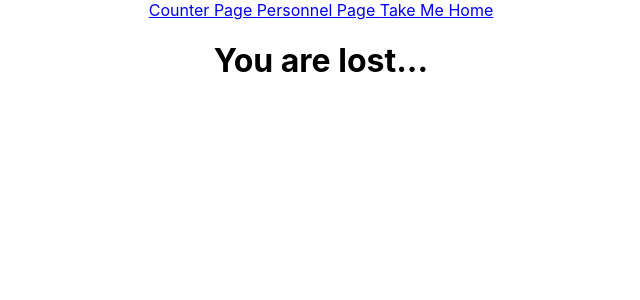
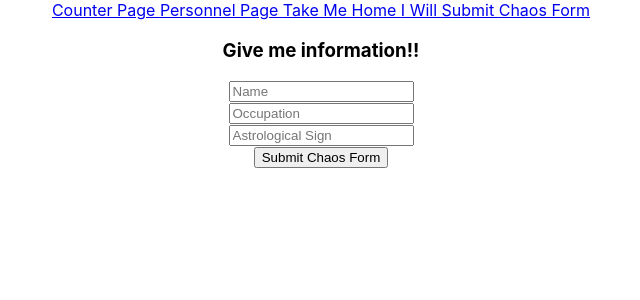
Before and after one commit to MysticalSkeptic/oreilly-npm, a React (Create React App) app: page /uncontrol-form in a window 1280 px wide. Shown: the top 300 px of the page, without its empty margins (319-959 px from the left). Built offline with nearby package versions, Linux system fonts and the light colour scheme.

Commit message:
end lesson 4.1
controlled and uncontrolled forms added

```diff
--- a/src/App.js
+++ b/src/App.js
@@ -1,6 +1,6 @@
 import './App.css';
 import { BrowserRouter, Routes, Route, Link } from 'react-router-dom';
-import { HomePage, CounterButtonPage, PersonnelListPage, NotFoundPage, ProtectedPage } from './pages';
+import { HomePage, CounterButtonPage, PersonnelListPage, NotFoundPage, ProtectedPage, ControlledFormPage, UncontrolledFormPage } from './pages';
 
 function App() {
   return (
@@ -8,12 +8,16 @@ function App() {
       <BrowserRouter>
         <Link to="/counter">Counter Page    </Link>
         <Link to="/personnel-list">Personnel Page    </Link>
-        <Link to="/">Take Me Home</Link>
+        <Link to="/">Take Me Home    </Link>
+        <Link to='/control-form'>I Will Submit    </Link>
+        <Link to='/uncontrol-form'>Chaos Form</Link>
         <Routes>
           <Route exact path="/" element={ <HomePage /> } />
           <Route exact path="/counter" element={ <CounterButtonPage /> } />
           <Route exact path="/personnel-list" element={ <PersonnelListPage /> } />
           <Route exact path="/protected" element={ <ProtectedPage /> } />
+          <Route exact path="/control-form" element={ <ControlledFormPage /> } />
+          <Route exact path="uncontrol-form" element={ <UncontrolledFormPage />} />
           <Route path="*" element={ <NotFoundPage /> } />
         </Routes>
       </BrowserRouter>
--- /dev/null
+++ b/src/pages/ControlledFormPage.js
@@ -0,0 +1,46 @@
+import { useState } from "react";
+
+// controlled forms allow immediate feedback to user. the input fields are linked
+// allowing the app to check for proper inputs without first submitting form
+
+export const ControlledFormPage = () => {
+    // create constants to allow use of the state in input fields
+    const [name, setName] = useState('');
+    const [job, setJob] = useState('');
+    const [sign, setSign] = useState('');
+    // read the input states with props in the input elements
+    // value="whatYouWant" onChange={x => setWhatYouWant.(x.target.value)}
+    // sets values linked with state values 1:1 - standard controlled form
+
+    return (
+        <form>
+            <h3>You will fill out this form</h3>
+            <div>
+                <input type="text"
+                    placeholder="Name"
+                    value={name}
+                    onChange={n => setName(n.target.value)} />
+            </div>
+            <div>
+                <input type="text"
+                    placeholder="Occupation"
+                    value={job}
+                    onChange={j => setJob(j.target.value)} />
+            </div>
+            <div>
+                <input type="text"
+                    placeholder="Astrological Sign"
+                    value={sign}
+                    onChange={s => setSign(s.target.value)} />
+            </div>
+            <button onClick={b => {
+                alert(
+                    `
+                    You are ${name}
+                    Your job is ${job}
+                    You are a ${sign}`);
+                b.preventDefault();
+            }}>Submission</button>
+        </form>
+    )
+}
--- /dev/null
+++ b/src/pages/UncontrolledFormPage.js
@@ -0,0 +1,41 @@
+import React from "react";
+// unlike other pages, importing here must be explicit to use React.createRef()
+
+export const UncontrolledFormPage = () => {
+    // for easy coding, reusing the form inputs...
+    // for uncrontol, create references to inputs with react createRef function
+    const nameInput = React.createRef();
+    const jobInput = React.createRef();
+    const signInput = React.createRef();
+    // link to the corresponding input via ref prop in the inputs
+
+    return (
+        <form>
+            <h3>Give me information!!</h3>
+            <div>
+                <input ref={nameInput}
+                    type="text"
+                    placeholder="Name" />
+            </div>
+            <div>
+                <input ref={jobInput}
+                    type="text"
+                    placeholder="Occupation" />
+            </div>
+            <div>
+                <input ref={signInput}
+                    type="text"
+                    placeholder="Astrological Sign" />
+            </div>
+            <button
+                onClick={b => {
+                    alert(`
+                    Your name is ${nameInput.current.value}
+                    Your job is ${jobInput.current.value}
+                    Your sign is ${signInput.current.value}`);
+                    b.preventDefault();
+                }}
+            >Submit Chaos Form</button>
+        </form>
+    )
+}
--- a/src/pages/index.js
+++ b/src/pages/index.js
@@ -3,3 +3,5 @@ export { HomePage } from './HomePage';
 export { PersonnelListPage } from './PersonnelListPage';
 export { NotFoundPage } from './NotFoundPage';
 export { ProtectedPage } from './ProtectedPage';
+export { ControlledFormPage } from './ControlledFormPage';
+export { UncontrolledFormPage } from './UncontrolledFormPage';
```
